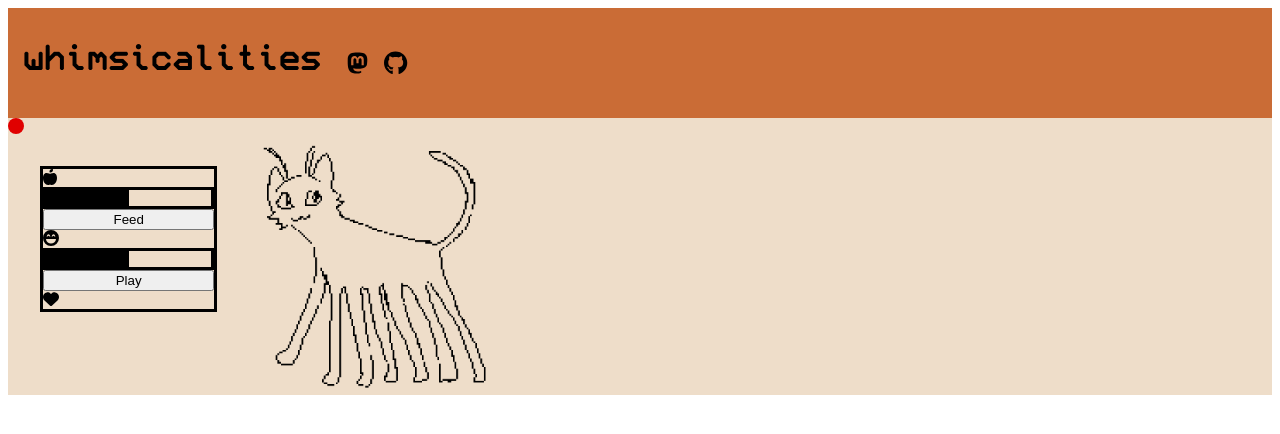
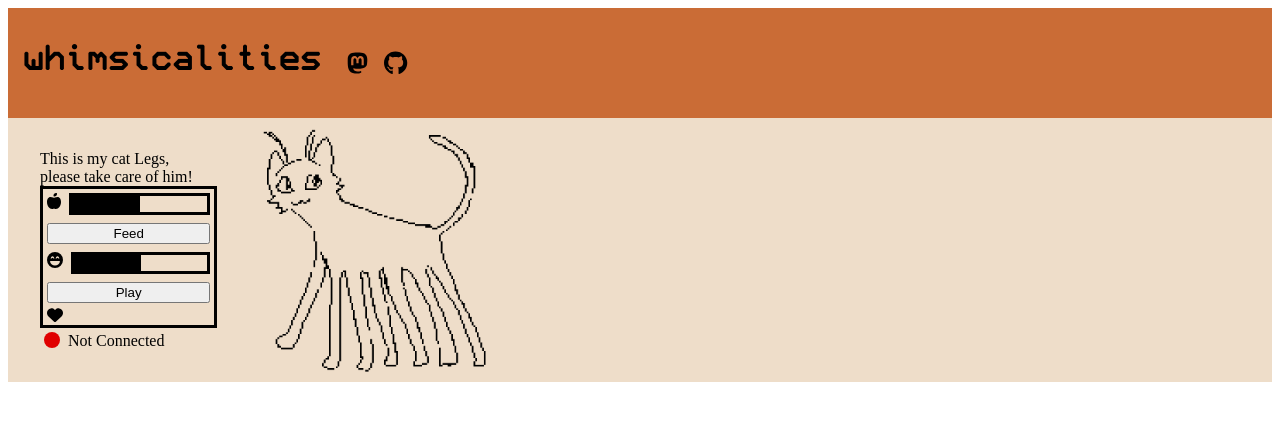
Before and after one commit to whimsicalities/personal-site, an Angular app in the folder client/whimsicalities/: page / in a window 1280 px wide. Shown: the top 434 px of the page. Built offline with nearby package versions, Linux system fonts and the light colour scheme; no server answers.

Commit message:
Better display for GUI

```diff
--- a/client/whimsicalities/src/app/app.component.html
+++ b/client/whimsicalities/src/app/app.component.html
@@ -3,10 +3,10 @@
         <app-title></app-title>
     </div>
     <div class="content">
-        <app-healthcheck></app-healthcheck>
         <div class="flex-container">
             <div class="flex-item" id="pet-interaction-interface">
                 <app-pet-interaction-interface></app-pet-interaction-interface>
+                <app-healthcheck></app-healthcheck>
             </div>
             <div class="flex-item" id="pet">
                 <app-pet></app-pet>
--- a/client/whimsicalities/src/app/healthcheck/healthcheck.component.html
+++ b/client/whimsicalities/src/app/healthcheck/healthcheck.component.html
@@ -1,6 +1,14 @@
+<div id="whole-health-check">
     <ng-container *ngIf="(healthy$ | async) as healthy">
+        <div class="connected-indicator-with-text">
             <div class="circle" id="healthy_circle"></div>
+            <div>Connected</div>
+        </div>
     </ng-container>
     <ng-container *ngIf="!(healthy$ | async) as healthy">
+        <div class="connected-indicator-with-text">
             <div class="circle" id="unhealthy_circle"></div>
+            <div>Not Connected</div>
+        </div>
     </ng-container>
+</div>
--- a/client/whimsicalities/src/app/healthcheck/healthcheck.component.scss
+++ b/client/whimsicalities/src/app/healthcheck/healthcheck.component.scss
@@ -11,3 +11,15 @@
 #unhealthy_circle {
     background-color: #e00000;
 }
+
+#whole-health-check {
+    padding-top: 0.25em;
+}
+
+.connected-indicator-with-text {
+    display: flex;
+}
+
+.connected-indicator-with-text > div {
+    margin: 0em 0.25em;
+}
--- a/client/whimsicalities/src/app/pet-interaction-interface/pet-interaction-interface.component.html
+++ b/client/whimsicalities/src/app/pet-interaction-interface/pet-interaction-interface.component.html
@@ -1,13 +1,22 @@
+This is my cat Legs, please take care of him!
 <div id="whole-pet-interaction-interface">
     <div>
-        <fa-icon [icon]="faAppleWhole"></fa-icon>
-        <app-stat-bar [BarPercentage]=foodBarPercentage></app-stat-bar>
-        <button type="button" (click)="feedClick()">Feed</button>
+        <div class="flex-container">
+            <fa-icon [icon]="faAppleWhole"></fa-icon>
+            <app-stat-bar [BarPercentage]=foodBarPercentage id="flex-bar"></app-stat-bar>
+        </div>
+        <div class="button-container">
+            <button type="button" (click)="feedClick()">Feed</button>
+        </div>
     </div>
     <div>
-        <fa-icon [icon]="faFaceLaughBeam"></fa-icon>
-        <app-stat-bar [BarPercentage]=playBarPercentage></app-stat-bar>
-        <button type="button" (click)="playClick()">Play</button>
+        <div class="flex-container">
+            <fa-icon [icon]="faFaceLaughBeam"></fa-icon>
+            <app-stat-bar [BarPercentage]=playBarPercentage></app-stat-bar>
+        </div>
+        <div class="button-container">
+            <button type="button" (click)="playClick()">Play</button>
+        </div>
     </div>
     <div>
         <fa-icon [icon]="faHeart"></fa-icon>
--- a/client/whimsicalities/src/app/pet-interaction-interface/pet-interaction-interface.component.scss
+++ b/client/whimsicalities/src/app/pet-interaction-interface/pet-interaction-interface.component.scss
@@ -6,3 +6,15 @@
 button {
     width: 100%;
 }
+
+.flex-container {
+    display: flex;
+}
+
+app-stat-bar {
+    flex-grow: 1
+}
+
+fa-icon, app-stat-bar, .button-container {
+    padding: 0.25em;
+}
```
Lines whose indentation alone changed are shown as unchanged.
